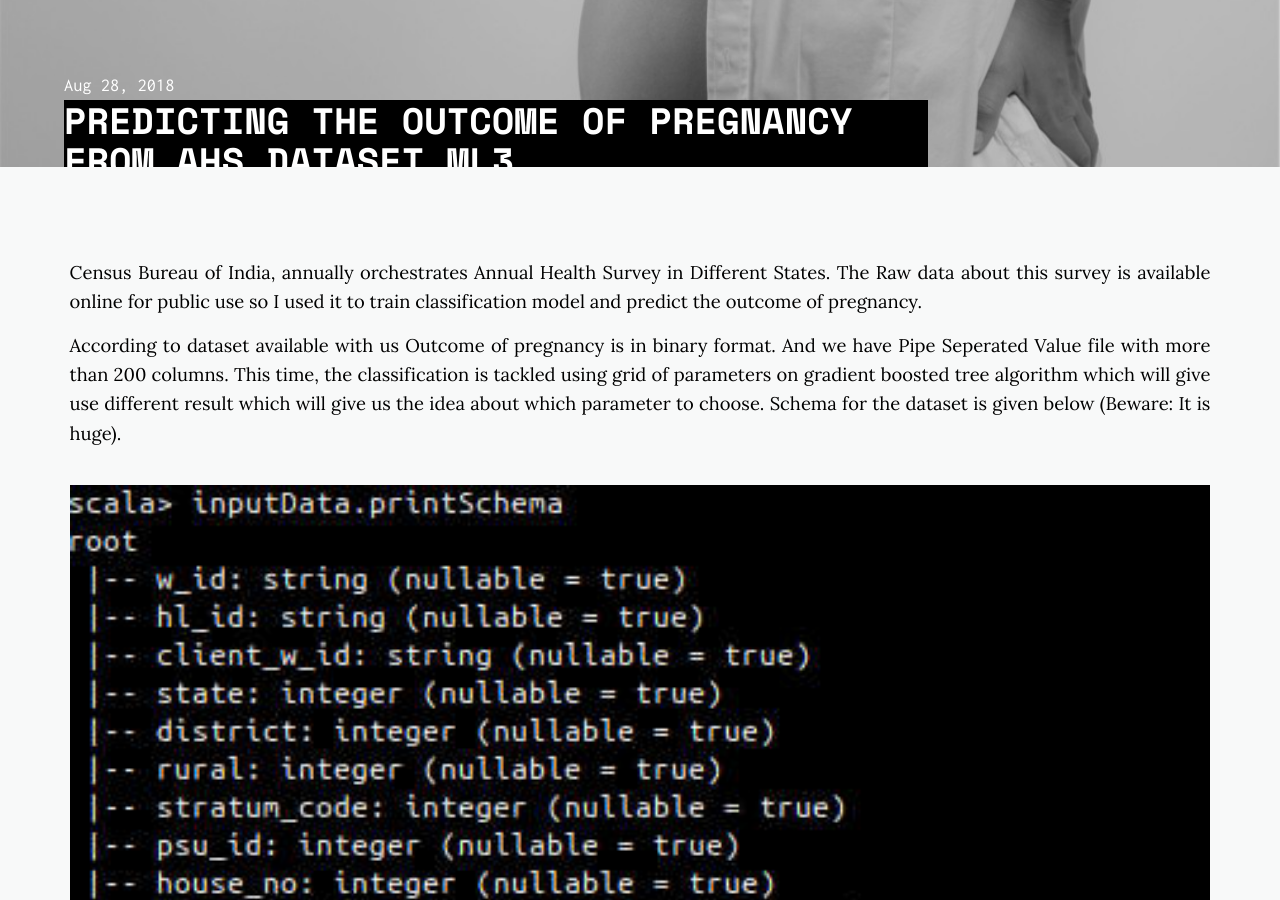
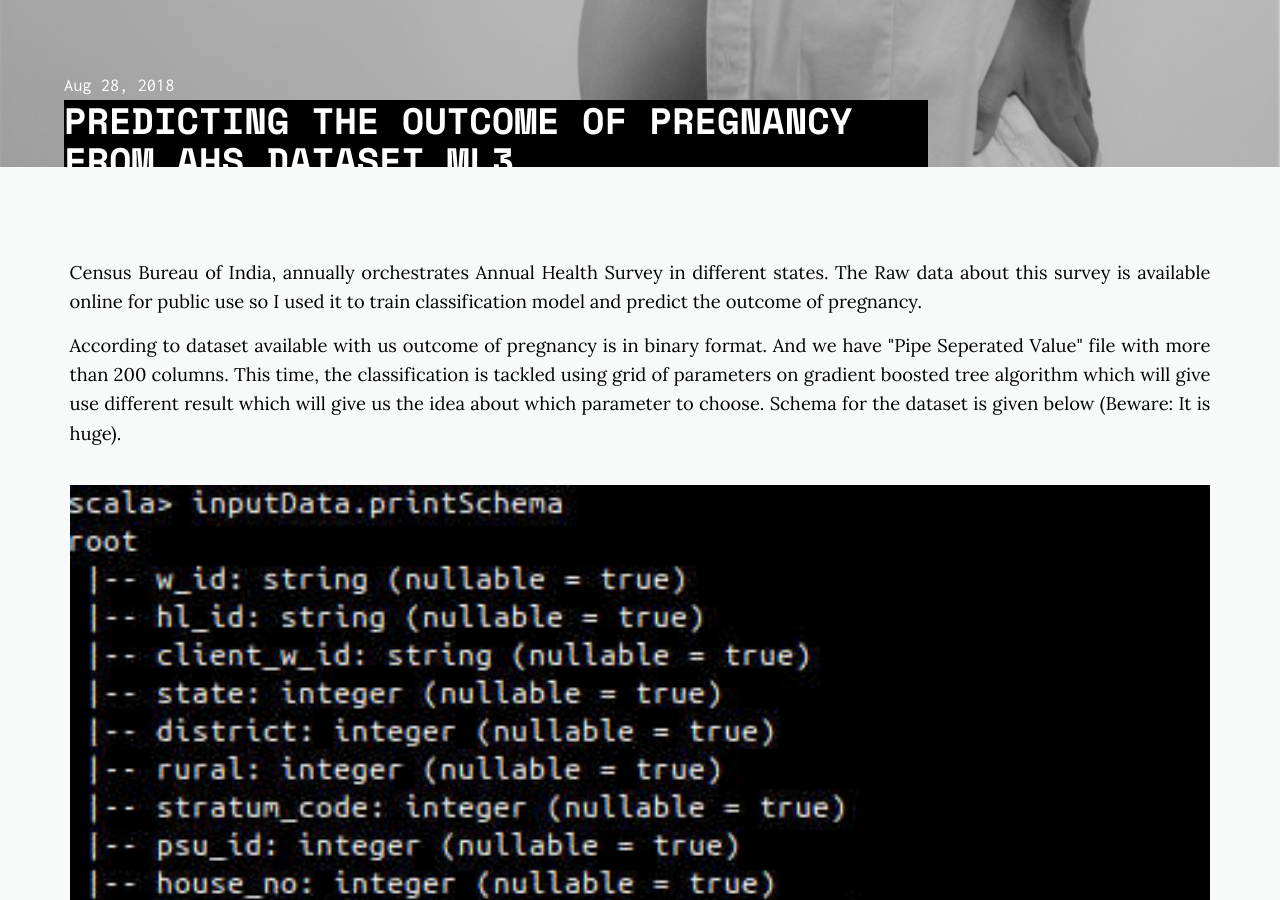
Before and after one commit to daftengineer/daftengineer.github.io, a Jekyll site: the page built from _posts/2018-08-28-outcome-of-pregnancy.markdown, in a window 1280 px wide and 900 px high, scrolled down 477 px. Built offline with Jekyll 4.4.1, drawn with Linux system fonts in a browser that asks for light colours; nearby versions of some CDN libraries; some of the changed text lies outside the part shown.

Commit message:
Update 2018-08-28-outcome-of-pregnancy.markdown

```diff
--- a/_posts/2018-08-28-outcome-of-pregnancy.markdown
+++ b/_posts/2018-08-28-outcome-of-pregnancy.markdown
@@ -9,15 +9,16 @@
 
 <div style="color:black;"><p></p>
 
-<p style="text-align:justify;">Census Bureau of India, annually orchestrates Annual Health Survey in Different States. The Raw data about this survey is available online for public use so I used it to train classification model and predict the outcome of pregnancy.</p>
-<p style="text-align:justify;">According to dataset available with us Outcome of pregnancy is in binary format. And we have Pipe Seperated Value file with more than 200 columns. This time, the classification is tackled using grid of parameters on gradient boosted tree algorithm which will give use different result which will give us the idea about which parameter to choose. Schema for the dataset is given below (Beware: It is huge).</p>
+<p style="text-align:justify;">Census Bureau of India, annually orchestrates Annual Health Survey in different states. The Raw data about this survey is available online for public use so I used it to train classification model and predict the outcome of pregnancy.</p>
+<p style="text-align:justify;">According to dataset available with us outcome of pregnancy is in binary format. And we have
+"Pipe Seperated Value" file with more than 200 columns. This time, the classification is tackled using grid of parameters on gradient boosted tree algorithm which will give use different result which will give us the idea about which parameter to choose. Schema for the dataset is given below (Beware: It is huge).</p>
 <img src = "https://daftengineer.github.io/media_assets/ml3p1.jpg" />
 <p style="text-align:justify;">Here, I will be explaining the code which has been developed using IntelliJ IDEA. We will start by loading the data and cleaning it. Though, this is a csv file it is pipe seperated so we will pass an option of delimited by pipe(|). We need to use only the few of the fields in order to train our model. But we will need those in "double" datatype so first we will cast them to double. Then we will select and cache the fields which are needed for the gradient boosting. And after it, we will fill all null values with 0</p>
 <img src = "https://daftengineer.github.io/media_assets/ml3p2.png" />
 <p style="text-align:justify;">Now, we need our data to be in LabelPoint Format(each row : (Label, Vector of Features)). So we made an RDD of it. <br /> Our label data has 3 values:<br /> <span style="text-align:left;">1) nulls (which are now filled with 0s)<br /> 1) "1" : Positive Outcome <br />2) "2" : Negative Outcome</span><br />So we have to remove those zeros from our data as they are not giving us any information. Data is then split and gets converted to LabelPoint RDD.</p>
 <img src = "https://daftengineer.github.io/media_assets/ml3p3.jpg" />
 
-<p style="text-align:justify;">We have taken 5 different values for "Number of Iteration" and "Depth of Tree" parameters so that we can get 25 different combination of Parameters using which we can check which one suits best with our data. We will evaluate them using MSE, They get from every iteration of modeling and testing. This is not the proper way to do it so we will just use 20% of dataset which is saved as FILENAME_SMALL for our calculation.</p>
+<p style="text-align:justify;">We have taken 5 different values for "Number of Iteration" and "Depth of Tree" parameters so that we can get 25 different combination of parameters using which we can check which one suits best with our data. We will evaluate them using MSE, They get from every iteration of modeling and testing. This is not the proper way to do it so we will just use 20% of dataset which is saved as FILENAME_SMALL for our calculation.</p>
 <img src = "https://daftengineer.github.io/media_assets/ml3p4.png" />
 <p style="text-align:justify;">So, we can see below that lowest MSE score we got was 0.0159922495298564 from iteration 18 depth 25 which shows these are the best parameters for our data. </p>
 <img src = "https://daftengineer.github.io/media_assets/ml3p5.jpg" />
```
